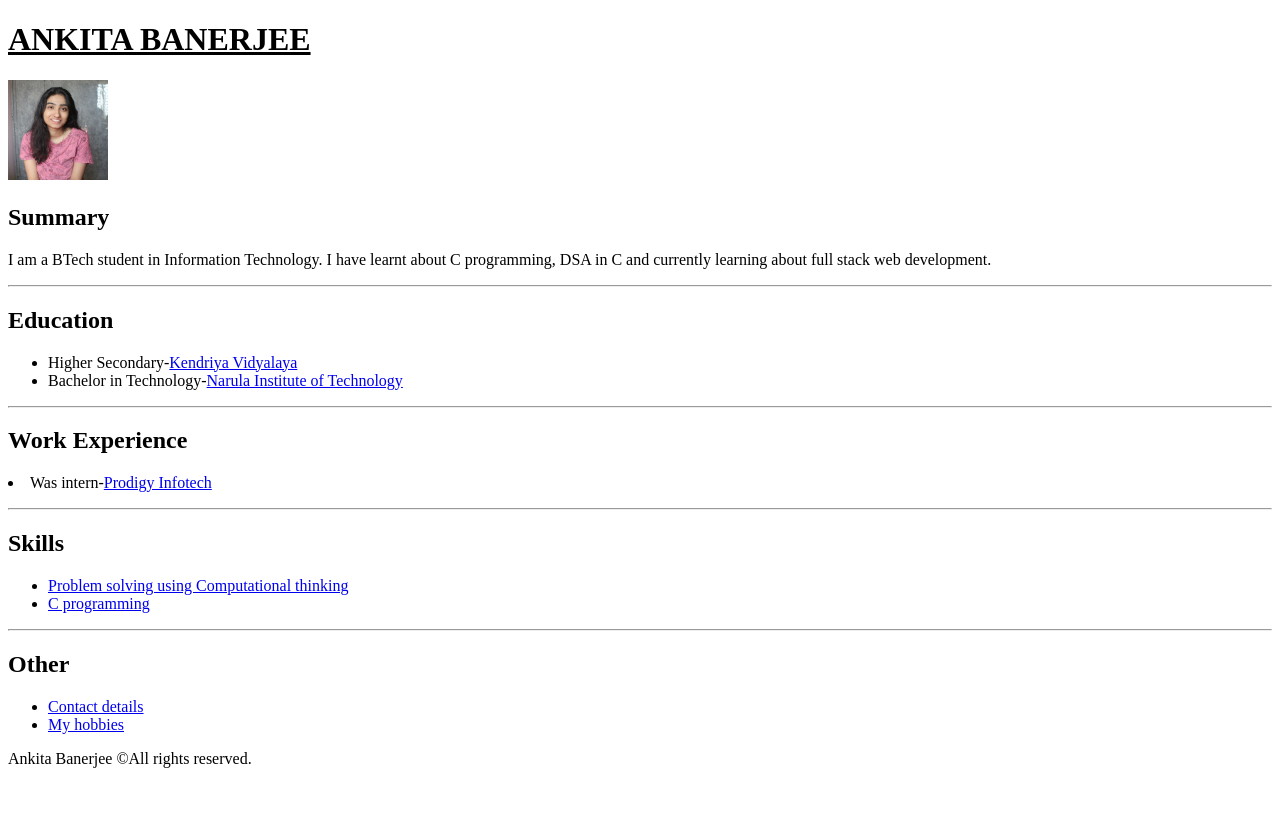
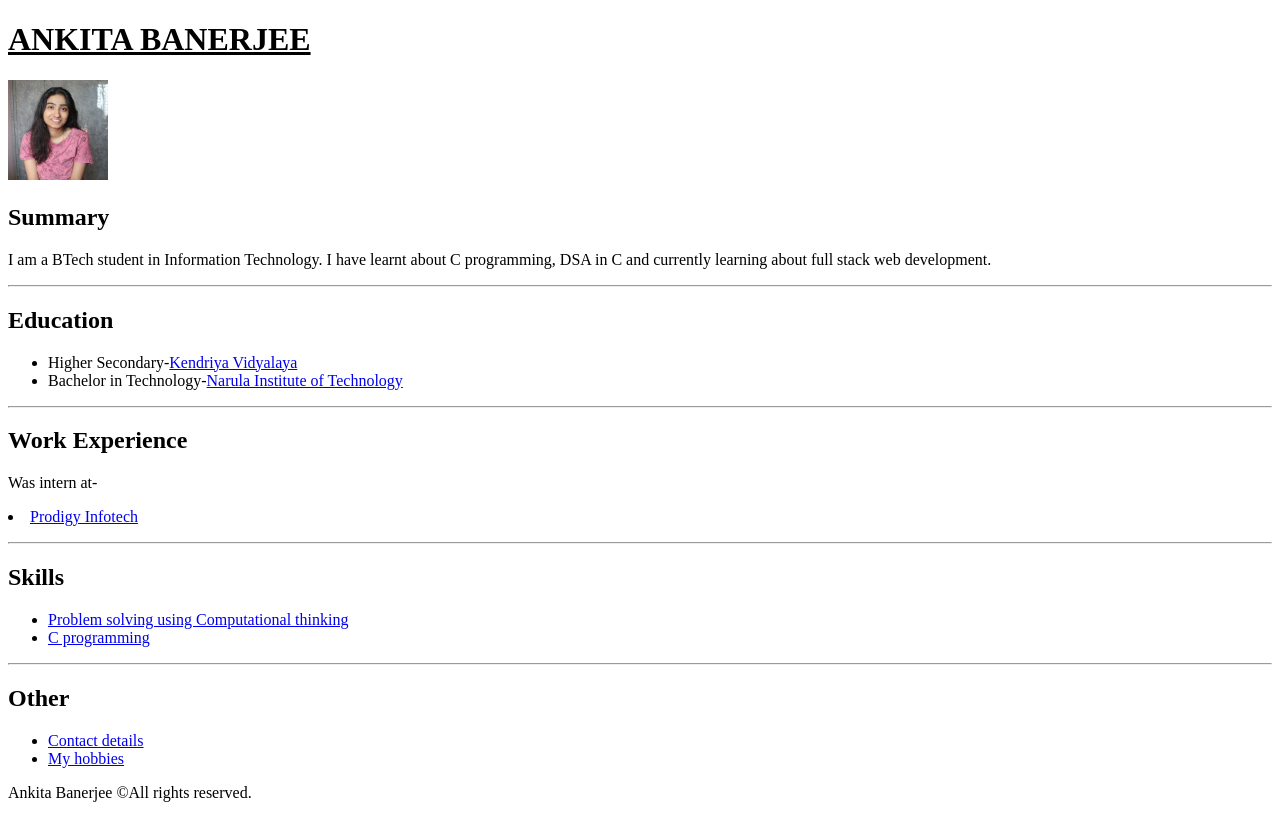
Before and after one commit to banerjankita/My-Resume, a plain HTML site: page index.html in a window 1280 px wide. Drawn offline with Linux system fonts and the light colour scheme.

Commit message:
Update index.html

```diff
--- a/index.html
+++ b/index.html
@@ -18,7 +18,7 @@
             </ul>
             <hr/>
             <h2>Work Experience</h2>
-            <p><li>Was intern-<a href="./Certificate.pdf">Prodigy Infotech</a></li></p>
+            <p>Was intern at-<li><a href="./Certificate.pdf">Prodigy Infotech</a></li></p>
             <hr/>
             <h2>Skills</h2>
             <ul>
```
